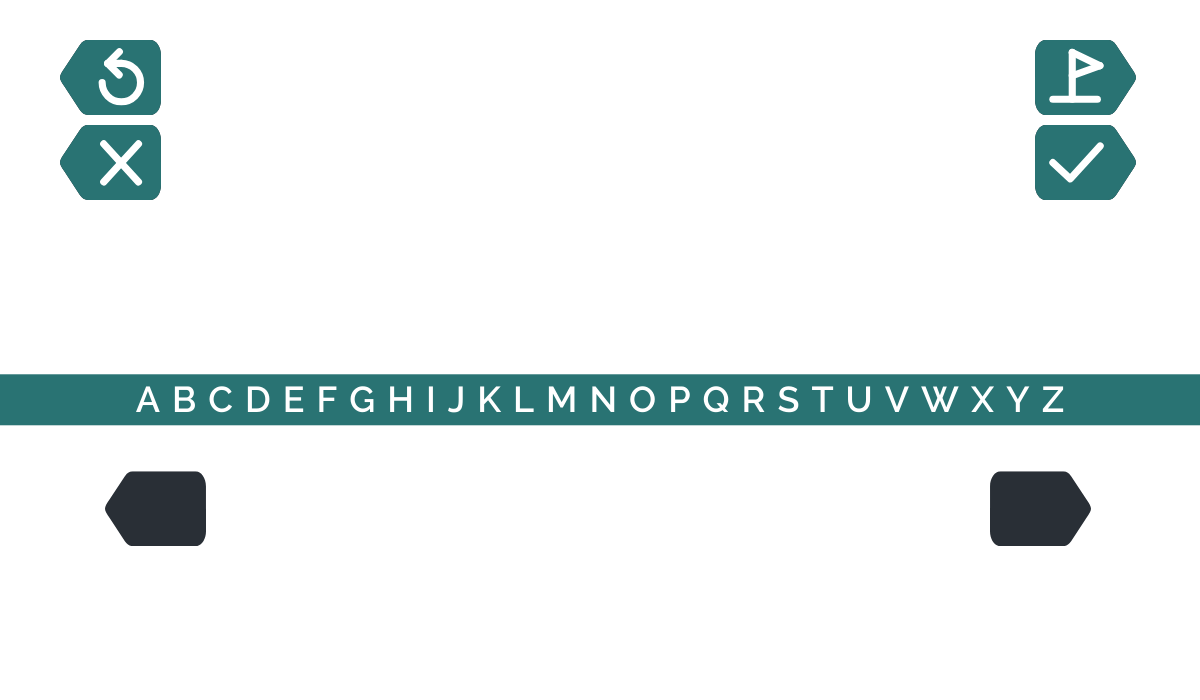
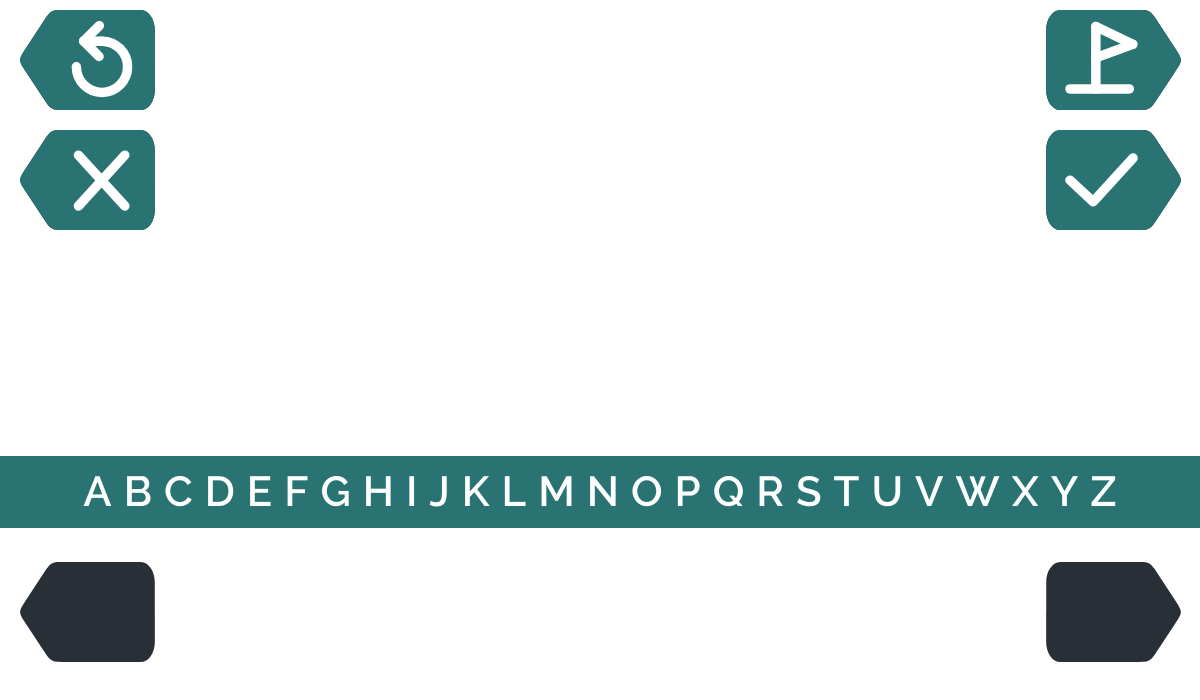
Before and after one commit to Dicotomix/DicotomixNewUI, an Electron app: page index.html in a window 1200 px wide. Drawn offline with Linux system fonts and the light colour scheme; no server answers.

Commit message:
bootstrapp the new UI to make it responsive and easily modifiable

```diff
--- a/css/style.css
+++ b/css/style.css
@@ -4,17 +4,50 @@
 	src: url(../fonts/Raleway-SemiBold.ttf);
 }
 
-*
-{
+body {
     font-family: Raleway;
 }
+
+/* button colors: f4ac46 (orange), 292f36 (black), 297373 (blue) */
+
+
+#top-part           { height: 55vh; overflow: auto; }
+#alphabet-container { height: 10vh; margin-top: 2vh; }
+#bottom-part        { max-height: 26vh; margin-top: 2vh;  }
+
+#alphabet
+{
+    word-wrap: break-word;
+    background-color: #297373;
+}
+
+#sentence, #current-word, #alphabet
+{
+  font-size: calc(12px + 2.5vw);
+  text-align: center;
+}
+
+#sentence {
+    max-height: 100%;
+    overflow: auto;
+    border: 0;
+    outline: 0;
+}
+
+/*#sentence::first-letter {
+    text-transform: capitalize;
+}*/
+
+#current-word {
+    margin: 10px 0;
+    padding: 1vw;
+}
+
 .letter
 {
-    display: inline;
+    display: inline-block;
     padding: 0.5vw;
-    font-size : 3vw;
     color: white;
-    font-weight: 500;
 }
 
 .active
@@ -22,198 +55,52 @@
     color: #f4ac46 !important;
 }
 
-#alpha
-{
-    margin-top: 50vh;
-    transform: translateY(-50%);
-    position: absolute;
-    width: 100%;
-}
-
-#container
-{
-    margin: 0 auto;
-    text-align: center;
-    background-color: #297373;
-}
-
-a i
-{
-    font-size: 5vw !important;
-}
-
 a
 {
-    display: block;
-    padding: 20px;
+    margin: 10px 0;
+    height: 10vw;
+    min-height: 50px !important;
+    max-height: 100px !important;
+    background-repeat: no-repeat;
+    background-size: contain;
+    background-position: center;
+    cursor: pointer;
+    transition: .2s;
 }
 
 a:hover
 {
-    color: red;
+    transition: .2s;
+    background-repeat: no-repeat;
+    background-size: contain;
 }
 
-#next-word, #previous-word
-{
-    background-color: transparent;
-    margin-top: 65vh;
-    transform: translateY(-65%);
-    transition: .2s;
-    height: 75px;
-    width: 105px;
-    background-repeat: no-repeat !important;
-    transition: .2s;
+.button-left {
+    background-position: left 30% center;
+}
+.button-left:hover {
+    background-position: left;
 }
 
-#next-word
-{
-    float: right;
-    background: url("../images/right.svg");
+
+
+.button-right {
+    background-position: right 30% center;
+}
+.button-right:hover {
+    background-position: right;
 }
 
-#next-word:hover
-{
+#discard-word       { background-image: url("../images/button1.svg"); }
+#discard-word:hover { background-image: url("../images/button1_pressed.svg"); }
+#delete-word        { background-image: url("../images/button2.svg"); }
+#delete-word:hover  { background-image: url("../images/button2_pressed.svg"); }
+#restart            { background-image: url("../images/button3.svg"); }
+#restart:hover      { background-image: url("../images/button3_pressed.svg"); }
+#validate           { background-image: url("../images/button4.svg"); }
+#validate:hover     { background-image: url("../images/button4_pressed.svg"); }
 
-    background: url("../images/right_pressed.svg");
-}
-
-#previous-word
-{
-    float: left;
-    background: url("../images/left.svg");
-}
-#previous-word:hover
-{
-    background: url("../images/left_pressed.svg");
-}
-
-#left
-{
-    float: left;
-    left: 5%;
-    top: 5%;
-    position: relative;
-}
-
-#right
-{
-    float: right;
-    right: 5%;
-    top: 5%;
-    position: relative;
-}
-
-#header
-{
-  margin: 10vh auto 0 auto;
-  width: 100%;
-  position: absolute;
-}
-
-#sentence
-{
-  transform: translateY(-10%);
-  font-size: 4vw;
-  margin: 0 auto;
-  width: 80%;
-  position: relative;
-  text-align: center;
-}
-
-#full_answer::first-letter
-{
-  text-transform: capitalize;
-}
-
-#current-word
-{
-    transform: translateY(-65%);
-    font-size: 4vw;
-    margin: 65vh auto 0 auto;
-    width: 100%;
-    position: absolute;
-    text-align: center;
-}
-
-#discard-word
-{
-  background: url("../images/button1.svg");
-
-}
-
-#discard-word:hover
-{
-  background: url("../images/button1_pressed.svg");
-
-}
-
-#delete-word
-{
-  background: url("../images/button2.svg");
-
-}
-
-#delete-word:hover
-{
-  background: url("../images/button2_pressed.svg");
-
-}
-
-#restart
-{
-  background: url("../images/button3.svg");
-
-}
-
-#restart:hover
-{
-  background: url("../images/button3_pressed.svg");
-
-}
-
-#validate
-{
-  background: url("../images/button4.svg");
-
-}
-
-#validate:hover
-{
-  background: url("../images/button4_pressed.svg");
-
-}
-
-#delete-word, #discard-word, #restart, #validate
-{
-  background-repeat: no-repeat;
-  transition: .2s;
-  height: 75px;
-  width: 105px;
-  margin-bottom: 10px;
-}
-
-#delete-word:hover, #discard-word:hover, #restart:hover, #validate:hover
-{
-  background-repeat: no-repeat;
-  transition: .2s;
-}
-
-#previous-word:active
-{
-  margin-left: 10px;
-}
-
-#next-word:active
-{
-  margin-right: 10px;
-}
-
-#restart:active, #validate:active
-{
-  transform: translateX(10px);
-}
-
-#delete-word:active, #discard-word:active
-{
-  transform: translateX(-10px);
-}
+#next-word          { background-image: url("../images/right.svg"); }
+#next-word:hover    { background-image: url("../images/right_pressed.svg"); }
+#previous-word      { background-image: url("../images/left.svg"); }
+#previous-word:hover{ background-image: url("../images/left_pressed.svg"); }/* */
--- a/index.html
+++ b/index.html
@@ -7,39 +7,55 @@
         <link rel="stylesheet" type="text/css" href="css/style.css">
     </head>
     <body>
-        <div id="header">
-            <div id="sentence"></div>
+        <div class="container-fluid">
+            <section id="top-part" class="row">
+                <div class="col-xs-12 col-sm-8 col-sm-push-2" id="sentence" contenteditable spellcheck="false"></div>
+
+                <nav class="col-xs-6 col-sm-2 col-sm-pull-8">
+                    <div class="row">
+                        <a id="discard-word" class="col-xs-12 button-left"></a>
+                        <a id="delete-word" class="col-xs-12 button-left"></a>
                     </div>
+                </nav>
+                <nav class="col-xs-6 col-sm-2">
+                    <div class="row">
+                        <a id="restart" class="col-xs-12 button-right"></a>
+                        <a id="validate" class="col-xs-12 button-right"></a>
+                    </div>
+                </nav>
 
-        <div id="alpha">
-            <div id="container">
+
+            </section>
+
+            <section id="alphabet-container" class="row">
+                <div id="alphabet">
                     <!-- will be filled by the script below -->
                 </div>
-        </div>
-
-        <div id="current-word"></div>
-
-        <section id="left">
-            <a id="discard-word"></a>
-            <a id="delete-word"></a>
             </section>
 
-        <section id="right">
-            <a id="restart"></a>
-            <a id="validate"></a>
+            <section id="bottom-part" class="row">
+                <div id="current-word" class="col-xs-12 col-sm-8 col-sm-push-2"></div>
+                <a id="previous-word" class="col-xs-6 col-sm-2 col-sm-pull-8 button-left"></a>
+                <a id="next-word" class="col-xs-6 col-sm-2 button-right"></a>
             </section>
-
-        <a id="next-word"></a>
-        <a id="previous-word"></a>
+        </div>
 
         <script>
             require('./js/jquery-3.1.1.min.js')
 
-            // fill alpha container
+            // fill alphabet
+            document.getElementById('alphabet').innerHTML = "";
             for (var l = 'a'; l <= 'z'; l = String.fromCharCode(l.charCodeAt() + 1)) {
-                document.getElementById('container').innerHTML +=
+                document.getElementById('alphabet').innerHTML +=
                     '<div class = "letter" id = "' + l + '">' + l.toUpperCase() + '</div>'
             }
+
+            /* réécrivable plus joliment avec jQuery
+               (mais l'importation a pas l'air de marcher)
+            $("#alphabet").html("");
+            for (var l = 'a'; l <= 'z'; l = String.fromCharCode(l.charCodeAt() + 1))
+                $("#alphabet").append('<div class = "letter" id = "' + l + '">' + l.toUpperCase() + '</div>');
+            */
 
             require('./renderer.js')
         </script>
--- a/main.js
+++ b/main.js
@@ -11,6 +11,7 @@ let mainWindow
 
 function createWindow() {
     mainWindow = new BrowserWindow({ width: 1200, height: 600 })
+    mainWindow.maximize()
 
     mainWindow.loadURL(url.format({
         pathname: path.join(__dirname, 'index.html'),
```
Lines whose indentation alone changed are shown as unchanged.
